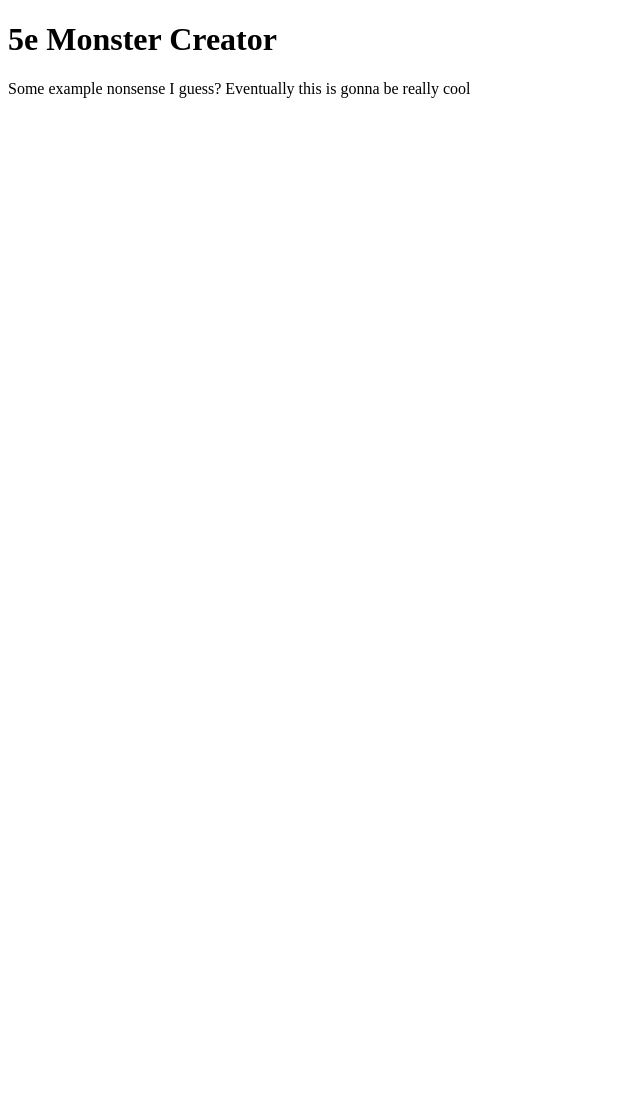
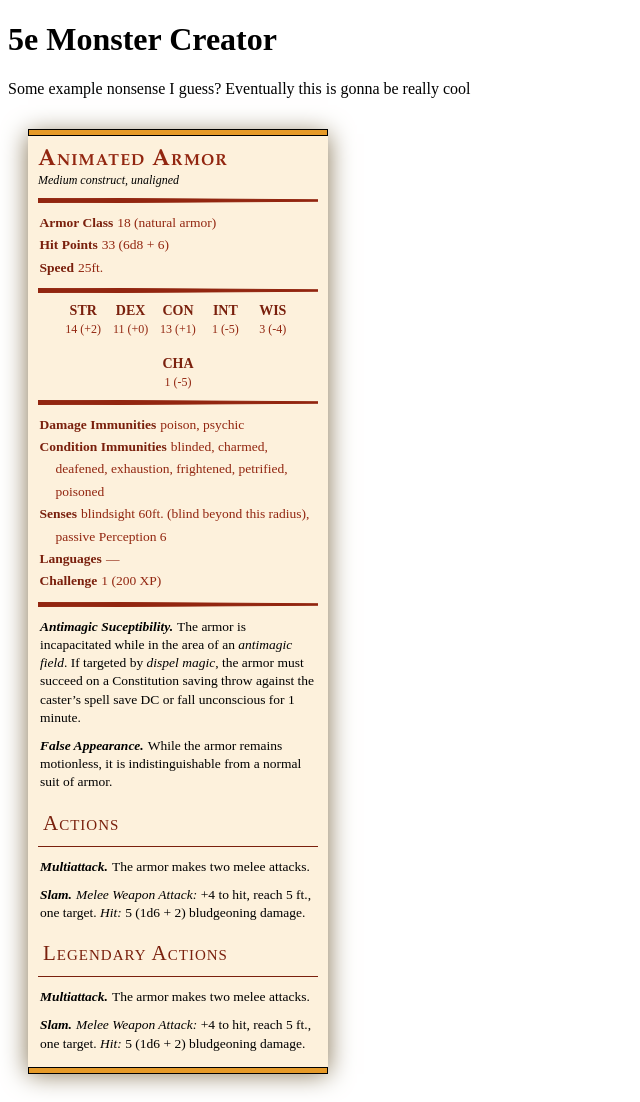
Before and after one commit to AshleyRitaS/5e-monster-creator, a website: page views/statblock.html in a window 1280 px wide. Shown: the whole page, without its empty margins (0-640 px from the left). Before the commit the page ends 800 px from the top, so only its background shows below. Drawn offline with Linux system fonts and the light colour scheme.

Commit message:
Added Statblock

```diff
--- /dev/null
+++ b/static/css/statblock5e.css
@@ -0,0 +1,192 @@
+  .stat-block {
+    text-align: left;
+    margin: 20px;
+    display: inline-block;
+    vertical-align: top;
+    width: 17%;
+    min-width:280px;
+    background: #FDF1DC;
+    padding: 5px 10px 20px;
+    box-shadow: 0 0 1.5em #867453;
+  }
+  .stat-block.wide{
+    width: 46.5%;
+    min-width: 560px;
+    text-align: center;
+  }
+  .stat-block.wide .section-left,
+  .stat-block.wide .section-right{
+    display: inline-block;
+    vertical-align: top;
+    width: 48%;
+    text-align: left;
+  }
+  .stat-block.wide .section-left{
+    margin-right: 1.5%;
+  }
+  .stat-block.wide .section-right{
+    margin-left: 1.5%;
+  }
+  @media screen and (max-width: 675px){
+      .stat-block.wide{
+          min-width: 280px;
+      }
+      .stat-block.wide .section-left,
+      .stat-block.wide .section-right{
+        display: block;
+        width: 100%;
+      }
+      .stat-block.wide .section-left{
+        margin: 0;
+      }
+      .stat-block.wide .section-right{
+          margin: 0;
+      }
+  }
+  .orange-border{
+    display: block;
+    background: #E69A28;
+    border: 1px solid #000;
+    height: 5px;
+    padding: 0 10px 0;
+    margin: -10px -10px 0;
+    box-sizing: initial;
+  }
+  .orange-border.bottom{
+    margin: 15px -10px -20px;
+  }
+  .tapered-rule{
+    display: block;
+    width: 100%;
+    height: 5px;
+    border: none;
+    color: #922610;
+    fill: #922610;
+    stroke: #922610;
+  }
+  .creature-heading h1{
+    font-family: 'Libre Baskerville', 'Lora', 'Calisto MT', 'Bookman Old Style', Bookman, 'Goudy Old Style', Garamond, 'Hoefler Text', 'Bitstream Charter', Georgia, serif;
+    color: #922610;
+    font-size: 23px;
+    line-height: 1.2em;
+    margin: 10px 0 0;
+    letter-spacing: 1px;
+    font-variant: small-caps;
+    font-weight: bold;
+  }
+  .creature-heading h2{
+    font-weight: normal;
+    font-style: italic;
+    font-size: 12px;
+    line-height: 1.2em;
+    margin: 0 0 10px;
+  }
+  .property-line h4,
+  .property-line p{
+    display: inline;
+    margin: 0;
+    color: #922610;
+    font-size: 13.5px;
+    line-height: 1.2em;
+  }
+  .property-line h4{
+    color: #7A200D;
+  }
+  .property-line{
+    text-indent: -1em;
+    padding-left: 1.1em;
+    line-height: 1.4em;
+  }
+  .property-line.first{
+    margin: 8px 0 0
+  }
+  .property-line.last{
+    margin: 0 0 10px;
+  }
+  .abilities{
+    text-align: center;
+    color: #922610;
+  }
+  .abilities > div{
+    display: inline-block;
+    vertical-align: middle;
+    width: 15.5%;
+    min-width: 40px;
+    font-size: 12px;
+    line-height: 1em;
+  }
+  .abilities h4{
+    margin: 10px 0 2px;
+    font-size: 14px;
+    line-height: 1.2em;
+    text-transform: uppercase;
+    color: #7A200D;
+  }
+  .abilities p{
+    margin: 0 0 10px;
+    line-height: 1.2em;
+  }
+  .property-block h4,
+  .property-block p{
+    font-size: 13.5px;
+    line-height: 1.2em;
+    display: inline;
+    margin: 0;
+  }
+  .property-block h4{
+    font-style: italic;
+  }
+  .property-block{
+    padding: 10px 2px 0;
+  }
+  .actions h3{
+    border-bottom: 1px solid #7A200D;
+    color: #7A200D;
+    font-size: 21px;
+    font-variant: small-caps;
+    font-weight: normal;
+    letter-spacing: 1px;
+    margin: 20px 0 0;
+    padding: 0 0 10px;
+    text-indent: 5px;
+  }
+  .actions{
+    margin: 0 0 20px;
+  }
+  .actions:last-child{
+    margin: 0;
+  }
+
+  @media print{
+      .orange-border{
+          display: none;
+      }
+      .stat-block,
+      .stat-block.wide,
+      .stat-block.wide .section-left,
+      .stat-block.wide .section-right,
+      .property-line,
+      .property-block{
+          width: 100%;
+          display: block;
+      }
+      .stat-block.wide .section-left{
+        margin: 0;
+      }
+      .stat-block.wide .section-right{
+        margin: 0;
+      }
+      .stat-block{
+          width: 40%;
+          display: inline-block;
+          vertical-align: top;
+      }
+      .stat-block.wide{
+          page-break-after: always;
+      }
+  }
+  @media screen and (max-width: 575px){
+      .stat-block{
+          margin: 20px 0;
+      }
+  }
--- a/views/statblock.html
+++ b/views/statblock.html
@@ -3,11 +3,131 @@
   <head>
     <meta charset="utf-8">
     <title>5e Monster Creator</title>
-    <!--<link rel="stylesheet" href="style.css">
-    <script src="script.js"></script> -->
+    <link href="/static/css/statblock5e.css" rel="stylesheet" type="text/css">
   </head>
   <body>
     <h1 class="title">5e Monster Creator</h1>
-	<p>Some example nonsense I guess? Eventually this is gonna be really cool</p>
+  <p>Some example nonsense I guess? Eventually this is gonna be really cool</p>
+  <div class="stat-block">
+    <hr class="orange-border" />
+    <div class="section-left">
+      <div class="creature-heading">
+        <h1>Animated Armor</h1>
+        <h2>Medium construct, unaligned</h2>
+      </div> <!-- creature heading -->
+      <svg height="5" width="100%" class="tapered-rule">
+        <polyline points="0,0 400,2.5 0,5"></polyline>
+      </svg>
+      <div class="top-stats">
+        <div class="property-line first">
+          <h4>Armor Class</h4>
+          <p>18 (natural armor)</p>
+        </div> <!-- property line -->
+        <div class="property-line">
+          <h4>Hit Points</h4>
+          <p>33 (6d8 + 6)</p>
+        </div> <!-- property line -->
+        <div class="property-line last">
+          <h4>Speed</h4>
+          <p>25ft.</p>
+        </div> <!-- property line -->
+        <svg height="5" width="100%" class="tapered-rule">
+        <polyline points="0,0 400,2.5 0,5"></polyline>
+      </svg>
+        <div class="abilities">
+          <div class="ability-strength">
+            <h4>STR</h4>
+            <p>14 (+2)</p>
+          </div> <!-- ability strength -->
+          <div class="ability-dexterity">
+            <h4>DEX</h4>
+            <p>11 (+0)</p>
+          </div> <!-- ability dexterity -->
+          <div class="ability-constitution">
+            <h4>CON</h4>
+            <p>13 (+1)</p>
+          </div> <!-- ability constitution -->
+          <div class="ability-intelligence">
+            <h4>INT</h4>
+            <p>1 (-5)</p>
+          </div> <!-- ability intelligence -->
+          <div class="ability-wisdom">
+            <h4>WIS</h4>
+            <p>3 (-4)</p>
+          </div> <!-- ability wisdom -->
+          <div class="ability-charisma">
+            <h4>CHA</h4>
+            <p>1 (-5)</p>
+          </div> <!-- ability charisma -->
+        </div> <!-- abilities -->
+        <svg height="5" width="100%" class="tapered-rule">
+        <polyline points="0,0 400,2.5 0,5"></polyline>
+      </svg>
+        <div class="property-line first">
+          <h4>Damage Immunities</h4>
+          <p>poison, psychic</p>
+        </div> <!-- property line -->
+        <div class="property-line">
+          <h4>Condition Immunities</h4>
+          <p>blinded, charmed, deafened, exhaustion, frightened,
+              petrified, poisoned</p>
+        </div> <!-- property line -->
+        <div class="property-line">
+          <h4>Senses</h4>
+          <p>blindsight 60ft. (blind beyond this radius), passive Perception 6</p>
+        </div> <!-- property line -->
+        <div class="property-line">
+          <h4>Languages</h4>
+          <p>&mdash;</p>
+        </div> <!-- property line -->
+        <div class="property-line last">
+          <h4>Challenge</h4>
+          <p>1 (200 XP)</p>
+        </div> <!-- property line -->
+      </div> <!-- top stats -->
+      <svg height="5" width="100%" class="tapered-rule">
+        <polyline points="0,0 400,2.5 0,5"></polyline>
+      </svg>
+      <div class="property-block">
+        <h4>Antimagic Suceptibility.</h4>
+        <p>The armor is incapacitated while in the area of an <i>antimagic
+            field</i>.  If targeted by <i>dispel magic</i>, the armor must succeed
+            on a Constitution saving throw against the caster’s spell save DC or
+            fall unconscious for 1 minute.</p>
+      </div> <!-- property block -->
+      <div class="property-block">
+        <h4>False Appearance.</h4>
+        <p>While the armor remains motionless, it is indistinguishable from a
+            normal suit of armor.</p>
+      </div> <!-- property block -->
+    </div> <!-- section left -->
+    <div class="section-right">
+      <div class="actions">
+        <h3>Actions</h3>
+        <div class="property-block">
+          <h4>Multiattack.</h4>
+          <p>The armor makes two melee attacks.</p>
+        </div> <!-- property block -->
+        <div class="property-block">
+          <h4>Slam.</h4>
+          <p><i>Melee Weapon Attack:</i> +4 to hit, reach 5 ft., one target.
+          <i>Hit:</i> 5 (1d6 + 2) bludgeoning damage.</p>
+        </div> <!-- property block -->
+      </div> <!-- actions -->
+      <div class="actions">
+        <h3>Legendary Actions</h3>
+        <div class="property-block">
+          <h4>Multiattack.</h4>
+          <p>The armor makes two melee attacks.</p>
+        </div> <!-- property block -->
+        <div class="property-block">
+          <h4>Slam.</h4>
+          <p><i>Melee Weapon Attack:</i> +4 to hit, reach 5 ft., one target.
+          <i>Hit:</i> 5 (1d6 + 2) bludgeoning damage.</p>
+        </div> <!-- property block -->
+      </div> <!-- actions -->
+    </div> <!-- section right -->
+    <hr class="orange-border bottom" />
+  </div> <!-- stat block -->
   </body>
 </html>
```
